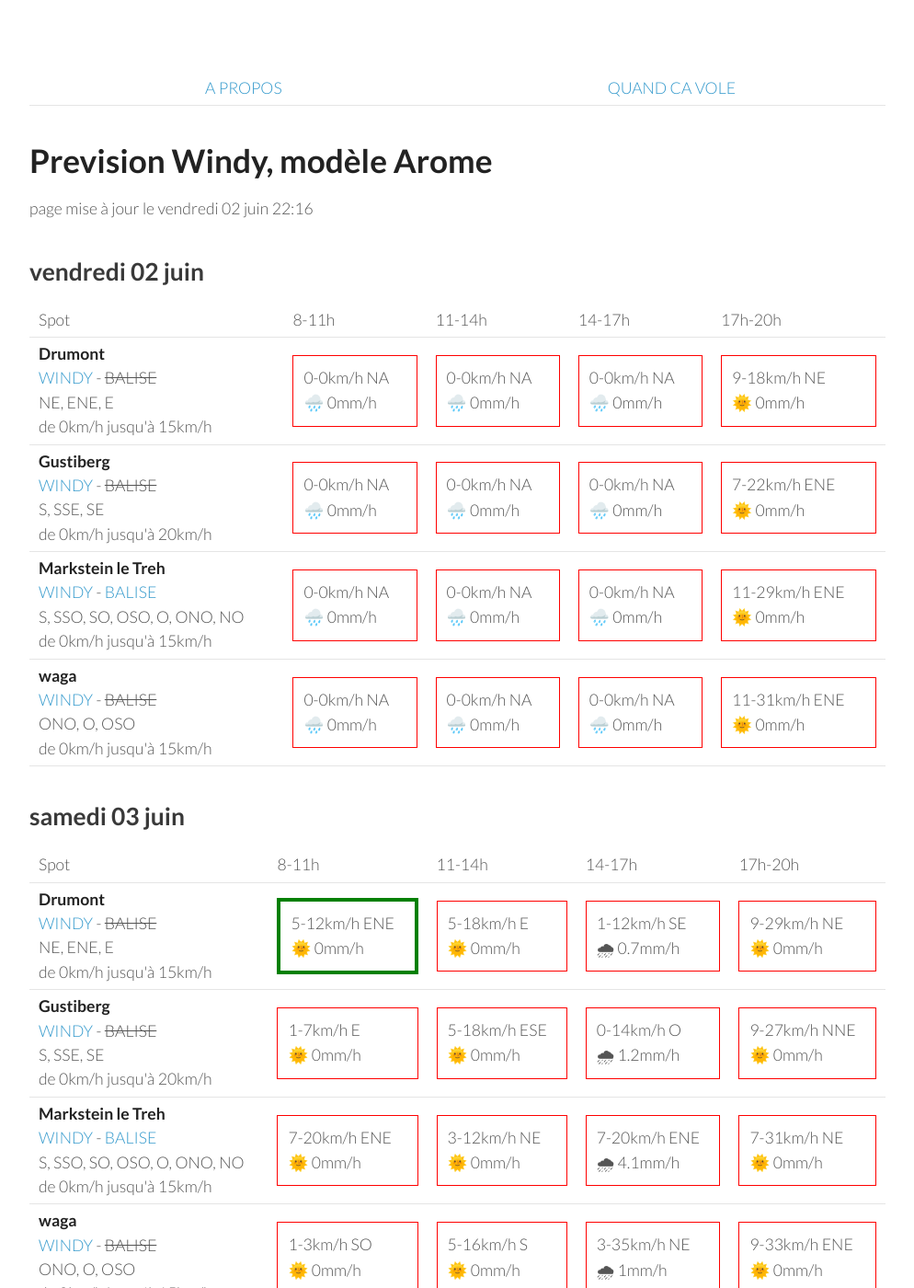
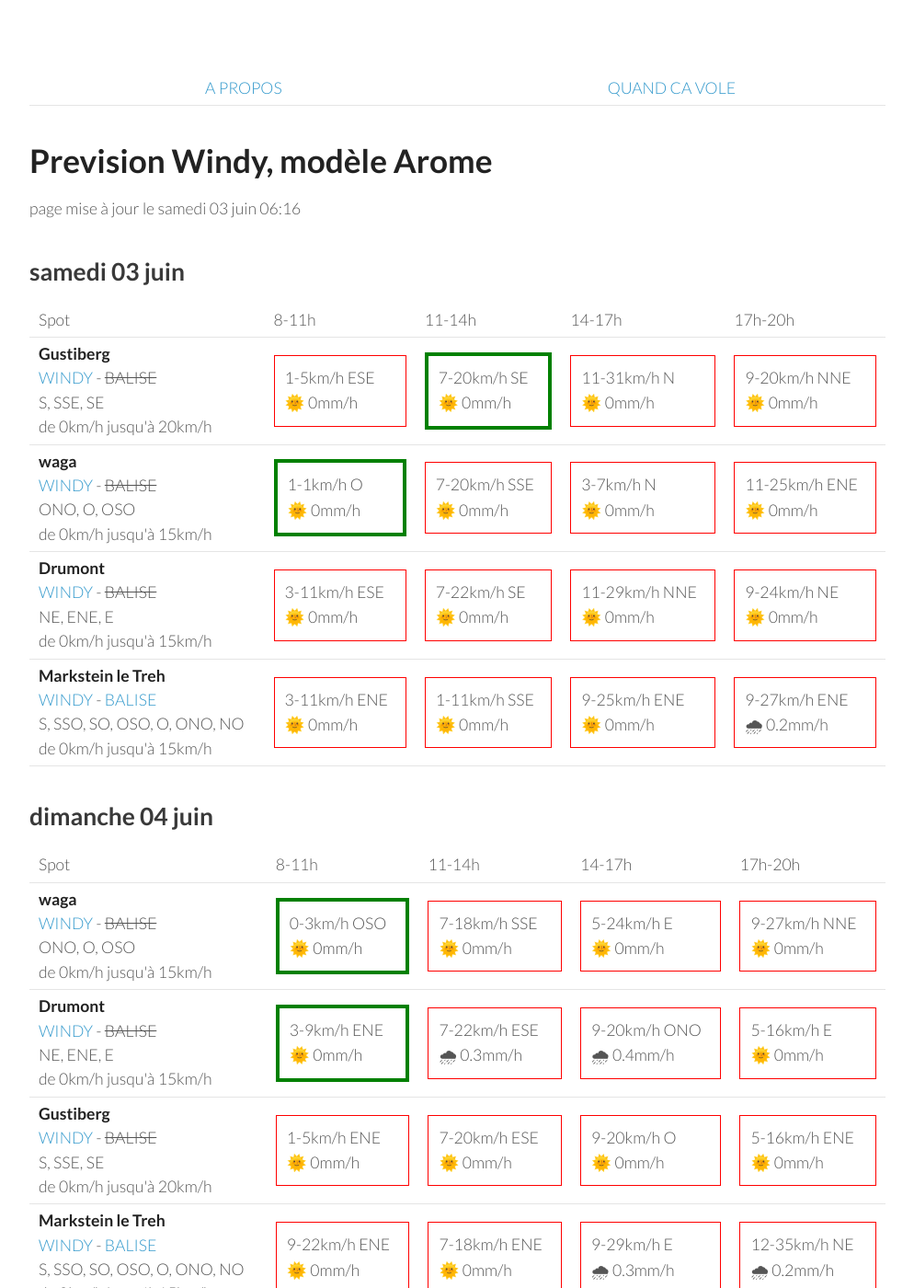
Before and after one commit to parapente-dans-le-nord/parapente-dans-le-nord.github.io, a Jekyll site: the page built from vosges.markdown, in a window 1280 px wide and 1400 px high. Shown: the whole window at 92% size, without its empty margins (26-1020 px from the left). Built offline with Jekyll 4.4.1, drawn with Linux system fonts in a browser that asks for light colours; some of the changed text lies outside the part shown.

Commit message:
update index.markdown

```diff
--- a/vosges.markdown
+++ b/vosges.markdown
@@ -7,60 +7,8 @@ title:  "Tous les spots"
 {: .links}
 
 # Prevision Windy, modèle Arome
-page mise à jour le vendredi 02 juin 22:16
+page mise à jour le samedi 03 juin 06:16
 
-## vendredi 02 juin
-
-{::nomarkdown}
-<table>
-  <tbody>
-    <tr>
-      <td>Spot</td>
-      <td>8-11h</td>
-      <td>11-14h</td>
-      <td>14-17h</td>
-      <td>17h-20h</td>
-    </tr>
-<tr>
-        <td><strong>Drumont</strong><br><a href="https://windy.com/47.898/6.919?47.687,6.919,9,m:eYYagmG">WINDY</a> - <span class="no-balise"> BALISE </span><br> <span class="vent-favorable">NE, ENE, E</span><br><span class="force-vent">de 0km/h jusqu'à 15km/h</span> </td>
-
-            <td><div class="not-flyable"><p>0-0km/h NA</p><p>🌧️ 0mm/h</p></div></td>
-            <td><div class="not-flyable"><p>0-0km/h NA</p><p>🌧️ 0mm/h</p></div></td>
-            <td><div class="not-flyable"><p>0-0km/h NA</p><p>🌧️ 0mm/h</p></div></td>
-            <td><div class="not-flyable"><p>9-18km/h NE</p><p>🌞 0mm/h</p></div></td>
-
-    </tr>
-<tr>
-        <td><strong>Gustiberg</strong><br><a href="https://windy.com/47.894/6.934?47.891,6.934,15,m:eYYagmI">WINDY</a> - <span class="no-balise"> BALISE </span><br> <span class="vent-favorable">S, SSE, SE</span><br><span class="force-vent">de 0km/h jusqu'à 20km/h</span> </td>
-
-            <td><div class="not-flyable"><p>0-0km/h NA</p><p>🌧️ 0mm/h</p></div></td>
-            <td><div class="not-flyable"><p>0-0km/h NA</p><p>🌧️ 0mm/h</p></div></td>
-            <td><div class="not-flyable"><p>0-0km/h NA</p><p>🌧️ 0mm/h</p></div></td>
-            <td><div class="not-flyable"><p>7-22km/h ENE</p><p>🌞 0mm/h</p></div></td>
-
-    </tr>
-<tr>
-        <td><strong>Markstein le Treh</strong><br><a href="https://windy.com/47.926/7.012?47.505,7.012,8,m:eY1agmQ">WINDY</a> - <span class=""><a href="http://www.balisemeteo.com/balise.php?idBalise=136">BALISE</a> </span><br> <span class="vent-favorable">S, SSO, SO, OSO, O, ONO, NO</span><br><span class="force-vent">de 0km/h jusqu'à 15km/h</span> </td>
-
-            <td><div class="not-flyable"><p>0-0km/h NA</p><p>🌧️ 0mm/h</p></div></td>
-            <td><div class="not-flyable"><p>0-0km/h NA</p><p>🌧️ 0mm/h</p></div></td>
-            <td><div class="not-flyable"><p>0-0km/h NA</p><p>🌧️ 0mm/h</p></div></td>
-            <td><div class="not-flyable"><p>11-29km/h ENE</p><p>🌞 0mm/h</p></div></td>
-
-    </tr>
-<tr>
-        <td><strong>waga</strong><br><a href="https://windy.com/47.903/6.996?47.900,6.983,15">WINDY</a> - <span class="no-balise"> BALISE </span><br> <span class="vent-favorable">ONO, O, OSO</span><br><span class="force-vent">de 0km/h jusqu'à 15km/h</span> </td>
-
-            <td><div class="not-flyable"><p>0-0km/h NA</p><p>🌧️ 0mm/h</p></div></td>
-            <td><div class="not-flyable"><p>0-0km/h NA</p><p>🌧️ 0mm/h</p></div></td>
-            <td><div class="not-flyable"><p>0-0km/h NA</p><p>🌧️ 0mm/h</p></div></td>
-            <td><div class="not-flyable"><p>11-31km/h ENE</p><p>🌞 0mm/h</p></div></td>
-
-    </tr>
-
-</tbody>
-</table>
-{:/}
 ## samedi 03 juin
 
 {::nomarkdown}
@@ -74,42 +22,42 @@ page mise à jour le vendredi 02 juin 22:16
       <td>17h-20h</td>
     </tr>
 <tr>
-        <td><strong>Drumont</strong><br><a href="https://windy.com/47.898/6.919?47.687,6.919,9,m:eYYagmG">WINDY</a> - <span class="no-balise"> BALISE </span><br> <span class="vent-favorable">NE, ENE, E</span><br><span class="force-vent">de 0km/h jusqu'à 15km/h</span> </td>
+        <td><strong>Gustiberg</strong><br><a href="https://windy.com/47.894/6.934?47.891,6.934,15,m:eYYagmI">WINDY</a> - <span class="no-balise"> BALISE </span><br> <span class="vent-favorable">S, SSE, SE</span><br><span class="force-vent">de 0km/h jusqu'à 20km/h</span> </td>
 
-            <td><div class="flyable"><p>5-12km/h ENE</p><p>🌞 0mm/h</p></div></td>
-            <td><div class="not-flyable"><p>5-18km/h E</p><p>🌞 0mm/h</p></div></td>
-            <td><div class="not-flyable"><p>1-12km/h SE</p><p>🌧 0.7mm/h</p></div></td>
-            <td><div class="not-flyable"><p>9-29km/h NE</p><p>🌞 0mm/h</p></div></td>
+            <td><div class="not-flyable"><p>1-5km/h ESE</p><p>🌞 0mm/h</p></div></td>
+            <td><div class="flyable"><p>7-20km/h SE</p><p>🌞 0mm/h</p></div></td>
+            <td><div class="not-flyable"><p>11-31km/h N</p><p>🌞 0mm/h</p></div></td>
+            <td><div class="not-flyable"><p>9-20km/h NNE</p><p>🌞 0mm/h</p></div></td>
 
 
     </tr>
 <tr>
-        <td><strong>Gustiberg</strong><br><a href="https://windy.com/47.894/6.934?47.891,6.934,15,m:eYYagmI">WINDY</a> - <span class="no-balise"> BALISE </span><br> <span class="vent-favorable">S, SSE, SE</span><br><span class="force-vent">de 0km/h jusqu'à 20km/h</span> </td>
+        <td><strong>waga</strong><br><a href="https://windy.com/47.903/6.996?47.900,6.983,15">WINDY</a> - <span class="no-balise"> BALISE </span><br> <span class="vent-favorable">ONO, O, OSO</span><br><span class="force-vent">de 0km/h jusqu'à 15km/h</span> </td>
 
-            <td><div class="not-flyable"><p>1-7km/h E</p><p>🌞 0mm/h</p></div></td>
-            <td><div class="not-flyable"><p>5-18km/h ESE</p><p>🌞 0mm/h</p></div></td>
-            <td><div class="not-flyable"><p>0-14km/h O</p><p>🌧 1.2mm/h</p></div></td>
-            <td><div class="not-flyable"><p>9-27km/h NNE</p><p>🌞 0mm/h</p></div></td>
+            <td><div class="flyable"><p>1-1km/h O</p><p>🌞 0mm/h</p></div></td>
+            <td><div class="not-flyable"><p>7-20km/h SSE</p><p>🌞 0mm/h</p></div></td>
+            <td><div class="not-flyable"><p>3-7km/h N</p><p>🌞 0mm/h</p></div></td>
+            <td><div class="not-flyable"><p>11-25km/h ENE</p><p>🌞 0mm/h</p></div></td>
+
+
+    </tr>
+<tr>
+        <td><strong>Drumont</strong><br><a href="https://windy.com/47.898/6.919?47.687,6.919,9,m:eYYagmG">WINDY</a> - <span class="no-balise"> BALISE </span><br> <span class="vent-favorable">NE, ENE, E</span><br><span class="force-vent">de 0km/h jusqu'à 15km/h</span> </td>
+
+            <td><div class="not-flyable"><p>3-11km/h ESE</p><p>🌞 0mm/h</p></div></td>
+            <td><div class="not-flyable"><p>7-22km/h SE</p><p>🌞 0mm/h</p></div></td>
+            <td><div class="not-flyable"><p>11-29km/h NNE</p><p>🌞 0mm/h</p></div></td>
+            <td><div class="not-flyable"><p>9-24km/h NE</p><p>🌞 0mm/h</p></div></td>
 
 
     </tr>
 <tr>
         <td><strong>Markstein le Treh</strong><br><a href="https://windy.com/47.926/7.012?47.505,7.012,8,m:eY1agmQ">WINDY</a> - <span class=""><a href="http://www.balisemeteo.com/balise.php?idBalise=136">BALISE</a> </span><br> <span class="vent-favorable">S, SSO, SO, OSO, O, ONO, NO</span><br><span class="force-vent">de 0km/h jusqu'à 15km/h</span> </td>
 
-            <td><div class="not-flyable"><p>7-20km/h ENE</p><p>🌞 0mm/h</p></div></td>
-            <td><div class="not-flyable"><p>3-12km/h NE</p><p>🌞 0mm/h</p></div></td>
-            <td><div class="not-flyable"><p>7-20km/h ENE</p><p>🌧 4.1mm/h</p></div></td>
-            <td><div class="not-flyable"><p>7-31km/h NE</p><p>🌞 0mm/h</p></div></td>
-
-
-    </tr>
-<tr>
-        <td><strong>waga</strong><br><a href="https://windy.com/47.903/6.996?47.900,6.983,15">WINDY</a> - <span class="no-balise"> BALISE </span><br> <span class="vent-favorable">ONO, O, OSO</span><br><span class="force-vent">de 0km/h jusqu'à 15km/h</span> </td>
-
-            <td><div class="not-flyable"><p>1-3km/h SO</p><p>🌞 0mm/h</p></div></td>
-            <td><div class="not-flyable"><p>5-16km/h S</p><p>🌞 0mm/h</p></div></td>
-            <td><div class="not-flyable"><p>3-35km/h NE</p><p>🌧 1mm/h</p></div></td>
-            <td><div class="not-flyable"><p>9-33km/h ENE</p><p>🌞 0mm/h</p></div></td>
+            <td><div class="not-flyable"><p>3-11km/h ENE</p><p>🌞 0mm/h</p></div></td>
+            <td><div class="not-flyable"><p>1-11km/h SSE</p><p>🌞 0mm/h</p></div></td>
+            <td><div class="not-flyable"><p>9-25km/h ENE</p><p>🌞 0mm/h</p></div></td>
+            <td><div class="not-flyable"><p>9-27km/h ENE</p><p>🌧 0.2mm/h</p></div></td>
 
 
     </tr>
@@ -130,42 +78,42 @@ page mise à jour le vendredi 02 juin 22:16
       <td>17h-20h</td>
     </tr>
 <tr>
+        <td><strong>waga</strong><br><a href="https://windy.com/47.903/6.996?47.900,6.983,15">WINDY</a> - <span class="no-balise"> BALISE </span><br> <span class="vent-favorable">ONO, O, OSO</span><br><span class="force-vent">de 0km/h jusqu'à 15km/h</span> </td>
+
+            <td><div class="flyable"><p>0-3km/h OSO</p><p>🌞 0mm/h</p></div></td>
+            <td><div class="not-flyable"><p>7-18km/h SSE</p><p>🌞 0mm/h</p></div></td>
+            <td><div class="not-flyable"><p>5-24km/h E</p><p>🌞 0mm/h</p></div></td>
+            <td><div class="not-flyable"><p>9-27km/h NNE</p><p>🌞 0mm/h</p></div></td>
+
+
+    </tr>
+<tr>
         <td><strong>Drumont</strong><br><a href="https://windy.com/47.898/6.919?47.687,6.919,9,m:eYYagmG">WINDY</a> - <span class="no-balise"> BALISE </span><br> <span class="vent-favorable">NE, ENE, E</span><br><span class="force-vent">de 0km/h jusqu'à 15km/h</span> </td>
 
-            <td><div class="flyable"><p>5-11km/h ENE</p><p>🌞 0mm/h</p></div></td>
-            <td><div class="not-flyable"><p>5-22km/h ESE</p><p>🌞 0mm/h</p></div></td>
-            <td><div class="not-flyable"><p>7-25km/h ENE</p><p>🌞 0mm/h</p></div></td>
-            <td><div class="not-flyable"><p>9-27km/h NE</p><p>🌞 0mm/h</p></div></td>
+            <td><div class="flyable"><p>3-9km/h ENE</p><p>🌞 0mm/h</p></div></td>
+            <td><div class="not-flyable"><p>7-22km/h ESE</p><p>🌧 0.3mm/h</p></div></td>
+            <td><div class="not-flyable"><p>9-20km/h ONO</p><p>🌧 0.4mm/h</p></div></td>
+            <td><div class="not-flyable"><p>5-16km/h E</p><p>🌞 0mm/h</p></div></td>
 
 
     </tr>
 <tr>
         <td><strong>Gustiberg</strong><br><a href="https://windy.com/47.894/6.934?47.891,6.934,15,m:eYYagmI">WINDY</a> - <span class="no-balise"> BALISE </span><br> <span class="vent-favorable">S, SSE, SE</span><br><span class="force-vent">de 0km/h jusqu'à 20km/h</span> </td>
 
-            <td><div class="not-flyable"><p>3-7km/h E</p><p>🌞 0mm/h</p></div></td>
-            <td><div class="not-flyable"><p>5-22km/h ESE</p><p>🌞 0mm/h</p></div></td>
-            <td><div class="not-flyable"><p>7-25km/h ENE</p><p>🌞 0mm/h</p></div></td>
-            <td><div class="not-flyable"><p>9-29km/h NE</p><p>🌞 0mm/h</p></div></td>
-
-
-    </tr>
-<tr>
-        <td><strong>waga</strong><br><a href="https://windy.com/47.903/6.996?47.900,6.983,15">WINDY</a> - <span class="no-balise"> BALISE </span><br> <span class="vent-favorable">ONO, O, OSO</span><br><span class="force-vent">de 0km/h jusqu'à 15km/h</span> </td>
-
-            <td><div class="not-flyable"><p>1-3km/h SSE</p><p>🌞 0mm/h</p></div></td>
-            <td><div class="not-flyable"><p>5-22km/h ESE</p><p>🌞 0mm/h</p></div></td>
-            <td><div class="not-flyable"><p>9-27km/h ENE</p><p>🌞 0mm/h</p></div></td>
-            <td><div class="not-flyable"><p>11-31km/h ENE</p><p>🌞 0mm/h</p></div></td>
+            <td><div class="not-flyable"><p>1-5km/h ENE</p><p>🌞 0mm/h</p></div></td>
+            <td><div class="not-flyable"><p>7-20km/h ESE</p><p>🌞 0mm/h</p></div></td>
+            <td><div class="not-flyable"><p>9-20km/h O</p><p>🌞 0mm/h</p></div></td>
+            <td><div class="not-flyable"><p>5-16km/h ENE</p><p>🌞 0mm/h</p></div></td>
 
 
     </tr>
 <tr>
         <td><strong>Markstein le Treh</strong><br><a href="https://windy.com/47.926/7.012?47.505,7.012,8,m:eY1agmQ">WINDY</a> - <span class=""><a href="http://www.balisemeteo.com/balise.php?idBalise=136">BALISE</a> </span><br> <span class="vent-favorable">S, SSO, SO, OSO, O, ONO, NO</span><br><span class="force-vent">de 0km/h jusqu'à 15km/h</span> </td>
 
-            <td><div class="not-flyable"><p>9-20km/h ENE</p><p>🌞 0mm/h</p></div></td>
-            <td><div class="not-flyable"><p>5-22km/h ESE</p><p>🌞 0mm/h</p></div></td>
-            <td><div class="not-flyable"><p>9-27km/h ENE</p><p>🌧 0.2mm/h</p></div></td>
-            <td><div class="not-flyable"><p>11-31km/h NE</p><p>🌞 0mm/h</p></div></td>
+            <td><div class="not-flyable"><p>9-22km/h ENE</p><p>🌞 0mm/h</p></div></td>
+            <td><div class="not-flyable"><p>7-18km/h ENE</p><p>🌞 0mm/h</p></div></td>
+            <td><div class="not-flyable"><p>9-29km/h E</p><p>🌧 0.3mm/h</p></div></td>
+            <td><div class="not-flyable"><p>12-35km/h NE</p><p>🌧 0.2mm/h</p></div></td>
 
 
     </tr>
@@ -188,40 +136,40 @@ page mise à jour le vendredi 02 juin 22:16
 <tr>
         <td><strong>Drumont</strong><br><a href="https://windy.com/47.898/6.919?47.687,6.919,9,m:eYYagmG">WINDY</a> - <span class="no-balise"> BALISE </span><br> <span class="vent-favorable">NE, ENE, E</span><br><span class="force-vent">de 0km/h jusqu'à 15km/h</span> </td>
 
-            <td><div class="not-flyable"><p>5-16km/h ENE</p><p>🌞 0mm/h</p></div></td>
+            <td><div class="not-flyable"><p>5-18km/h ENE</p><p>🌞 0mm/h</p></div></td>
             <td><div class="not-flyable"><p>9-27km/h E</p><p>🌞 0mm/h</p></div></td>
-            <td><div class="not-flyable"><p>9-29km/h ENE</p><p>🌞 0mm/h</p></div></td>
-            <td><div class="not-flyable"><p>11-31km/h NE</p><p>🌞 0mm/h</p></div></td>
+            <td><div class="not-flyable"><p>7-29km/h ENE</p><p>🌞 0mm/h</p></div></td>
+            <td><div class="not-flyable"><p>11-27km/h NE</p><p>🌞 0mm/h</p></div></td>
 
 
     </tr>
 <tr>
         <td><strong>Gustiberg</strong><br><a href="https://windy.com/47.894/6.934?47.891,6.934,15,m:eYYagmI">WINDY</a> - <span class="no-balise"> BALISE </span><br> <span class="vent-favorable">S, SSE, SE</span><br><span class="force-vent">de 0km/h jusqu'à 20km/h</span> </td>
 
-            <td><div class="not-flyable"><p>5-16km/h ENE</p><p>🌞 0mm/h</p></div></td>
-            <td><div class="not-flyable"><p>9-27km/h E</p><p>🌞 0mm/h</p></div></td>
-            <td><div class="not-flyable"><p>9-31km/h ENE</p><p>🌞 0mm/h</p></div></td>
-            <td><div class="not-flyable"><p>11-31km/h NE</p><p>🌞 0mm/h</p></div></td>
+            <td><div class="not-flyable"><p>5-18km/h ENE</p><p>🌞 0mm/h</p></div></td>
+            <td><div class="not-flyable"><p>9-27km/h ENE</p><p>🌞 0mm/h</p></div></td>
+            <td><div class="not-flyable"><p>9-29km/h ENE</p><p>🌞 0mm/h</p></div></td>
+            <td><div class="not-flyable"><p>11-29km/h NE</p><p>🌞 0mm/h</p></div></td>
 
 
     </tr>
 <tr>
         <td><strong>Markstein le Treh</strong><br><a href="https://windy.com/47.926/7.012?47.505,7.012,8,m:eY1agmQ">WINDY</a> - <span class=""><a href="http://www.balisemeteo.com/balise.php?idBalise=136">BALISE</a> </span><br> <span class="vent-favorable">S, SSO, SO, OSO, O, ONO, NO</span><br><span class="force-vent">de 0km/h jusqu'à 15km/h</span> </td>
 
-            <td><div class="not-flyable"><p>5-18km/h NE</p><p>🌞 0mm/h</p></div></td>
+            <td><div class="not-flyable"><p>5-20km/h NE</p><p>🌞 0mm/h</p></div></td>
             <td><div class="not-flyable"><p>11-29km/h ENE</p><p>🌞 0mm/h</p></div></td>
-            <td><div class="not-flyable"><p>9-31km/h ENE</p><p>🌞 0mm/h</p></div></td>
-            <td><div class="not-flyable"><p>11-33km/h NE</p><p>🌞 0mm/h</p></div></td>
+            <td><div class="not-flyable"><p>9-33km/h ENE</p><p>🌞 0mm/h</p></div></td>
+            <td><div class="not-flyable"><p>11-31km/h NE</p><p>🌞 0mm/h</p></div></td>
 
 
     </tr>
 <tr>
         <td><strong>waga</strong><br><a href="https://windy.com/47.903/6.996?47.900,6.983,15">WINDY</a> - <span class="no-balise"> BALISE </span><br> <span class="vent-favorable">ONO, O, OSO</span><br><span class="force-vent">de 0km/h jusqu'à 15km/h</span> </td>
 
-            <td><div class="not-flyable"><p>5-16km/h NE</p><p>🌞 0mm/h</p></div></td>
+            <td><div class="not-flyable"><p>5-18km/h NE</p><p>🌞 0mm/h</p></div></td>
             <td><div class="not-flyable"><p>9-29km/h ENE</p><p>🌞 0mm/h</p></div></td>
-            <td><div class="not-flyable"><p>9-31km/h ENE</p><p>🌞 0mm/h</p></div></td>
-            <td><div class="not-flyable"><p>11-33km/h NE</p><p>🌞 0mm/h</p></div></td>
+            <td><div class="not-flyable"><p>9-33km/h ENE</p><p>🌞 0mm/h</p></div></td>
+            <td><div class="not-flyable"><p>11-31km/h NE</p><p>🌞 0mm/h</p></div></td>
 
 
     </tr>
@@ -244,8 +192,8 @@ page mise à jour le vendredi 02 juin 22:16
 <tr>
         <td><strong>Drumont</strong><br><a href="https://windy.com/47.898/6.919?47.687,6.919,9,m:eYYagmG">WINDY</a> - <span class="no-balise"> BALISE </span><br> <span class="vent-favorable">NE, ENE, E</span><br><span class="force-vent">de 0km/h jusqu'à 15km/h</span> </td>
 
-            <td><div class="not-flyable"><p>7-22km/h NE</p><p>🌞 0mm/h</p></div></td>
-            <td><div class="not-flyable"><p>11-29km/h ENE</p><p>🌞 0mm/h</p></div></td>
+            <td><div class="not-flyable"><p>7-18km/h NE</p><p>🌞 0mm/h</p></div></td>
+            <td><div class="not-flyable"><p>11-33km/h ENE</p><p>🌞 0mm/h</p></div></td>
             <td><div class="not-flyable"><p>7-29km/h ENE</p><p>🌧 0.3mm/h</p></div></td>
             <td><div class="not-flyable"><p>9-25km/h NE</p><p>🌞 0mm/h</p></div></td>
 
@@ -254,8 +202,8 @@ page mise à jour le vendredi 02 juin 22:16
 <tr>
         <td><strong>Gustiberg</strong><br><a href="https://windy.com/47.894/6.934?47.891,6.934,15,m:eYYagmI">WINDY</a> - <span class="no-balise"> BALISE </span><br> <span class="vent-favorable">S, SSE, SE</span><br><span class="force-vent">de 0km/h jusqu'à 20km/h</span> </td>
 
-            <td><div class="not-flyable"><p>7-22km/h NE</p><p>🌞 0mm/h</p></div></td>
-            <td><div class="not-flyable"><p>11-31km/h ENE</p><p>🌞 0mm/h</p></div></td>
+            <td><div class="not-flyable"><p>5-20km/h NE</p><p>🌞 0mm/h</p></div></td>
+            <td><div class="not-flyable"><p>11-33km/h ENE</p><p>🌞 0mm/h</p></div></td>
             <td><div class="not-flyable"><p>7-29km/h ENE</p><p>🌧 0.3mm/h</p></div></td>
             <td><div class="not-flyable"><p>9-25km/h NE</p><p>🌞 0mm/h</p></div></td>
 
@@ -264,8 +212,8 @@ page mise à jour le vendredi 02 juin 22:16
 <tr>
         <td><strong>Markstein le Treh</strong><br><a href="https://windy.com/47.926/7.012?47.505,7.012,8,m:eY1agmQ">WINDY</a> - <span class=""><a href="http://www.balisemeteo.com/balise.php?idBalise=136">BALISE</a> </span><br> <span class="vent-favorable">S, SSO, SO, OSO, O, ONO, NO</span><br><span class="force-vent">de 0km/h jusqu'à 15km/h</span> </td>
 
-            <td><div class="not-flyable"><p>7-22km/h NE</p><p>🌞 0mm/h</p></div></td>
-            <td><div class="not-flyable"><p>11-31km/h ENE</p><p>🌞 0mm/h</p></div></td>
+            <td><div class="not-flyable"><p>5-22km/h NE</p><p>🌞 0mm/h</p></div></td>
+            <td><div class="not-flyable"><p>11-35km/h ENE</p><p>🌞 0mm/h</p></div></td>
             <td><div class="not-flyable"><p>9-31km/h ENE</p><p>🌧 0.2mm/h</p></div></td>
             <td><div class="not-flyable"><p>9-29km/h NE</p><p>🌞 0mm/h</p></div></td>
 
@@ -274,8 +222,8 @@ page mise à jour le vendredi 02 juin 22:16
 <tr>
         <td><strong>waga</strong><br><a href="https://windy.com/47.903/6.996?47.900,6.983,15">WINDY</a> - <span class="no-balise"> BALISE </span><br> <span class="vent-favorable">ONO, O, OSO</span><br><span class="force-vent">de 0km/h jusqu'à 15km/h</span> </td>
 
-            <td><div class="not-flyable"><p>7-22km/h NE</p><p>🌞 0mm/h</p></div></td>
-            <td><div class="not-flyable"><p>11-31km/h ENE</p><p>🌞 0mm/h</p></div></td>
+            <td><div class="not-flyable"><p>5-20km/h NE</p><p>🌞 0mm/h</p></div></td>
+            <td><div class="not-flyable"><p>11-35km/h ENE</p><p>🌞 0mm/h</p></div></td>
             <td><div class="not-flyable"><p>9-31km/h ENE</p><p>🌧 0.2mm/h</p></div></td>
             <td><div class="not-flyable"><p>9-29km/h NE</p><p>🌞 0mm/h</p></div></td>
 
```
